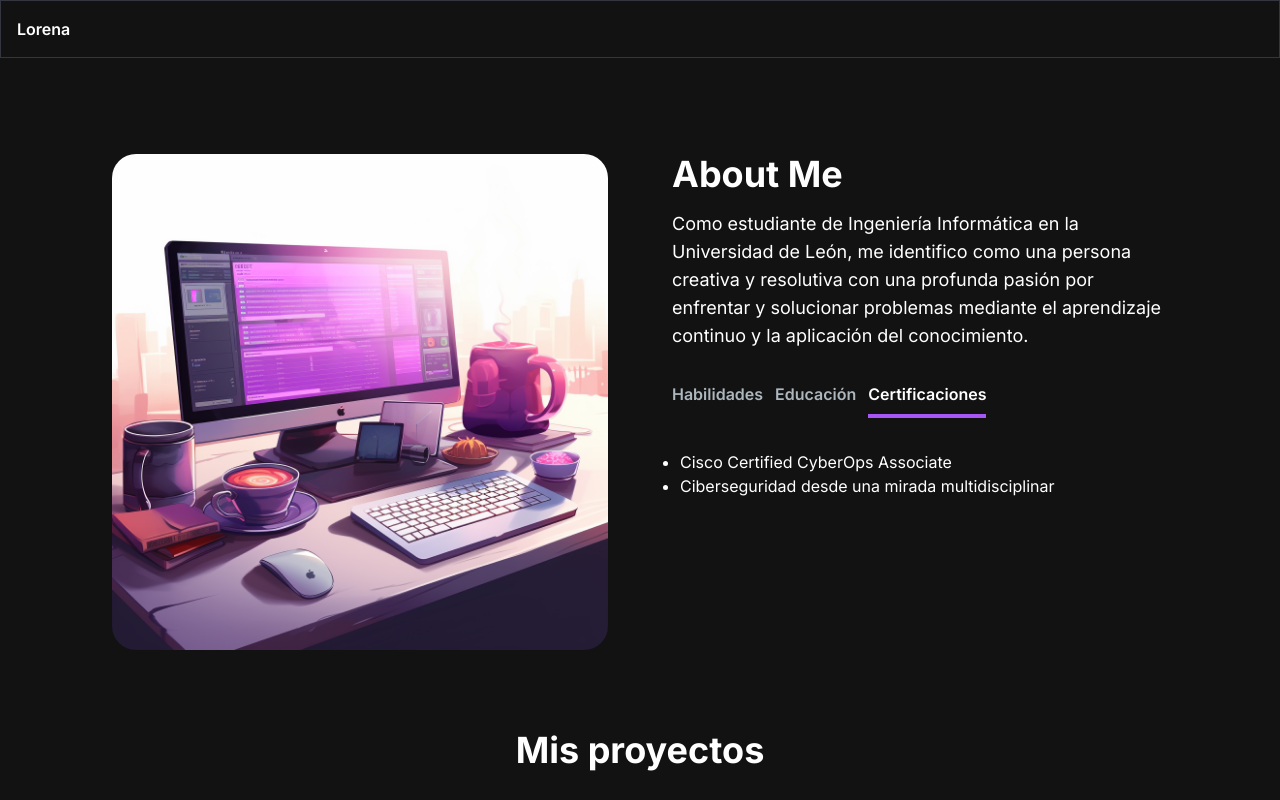
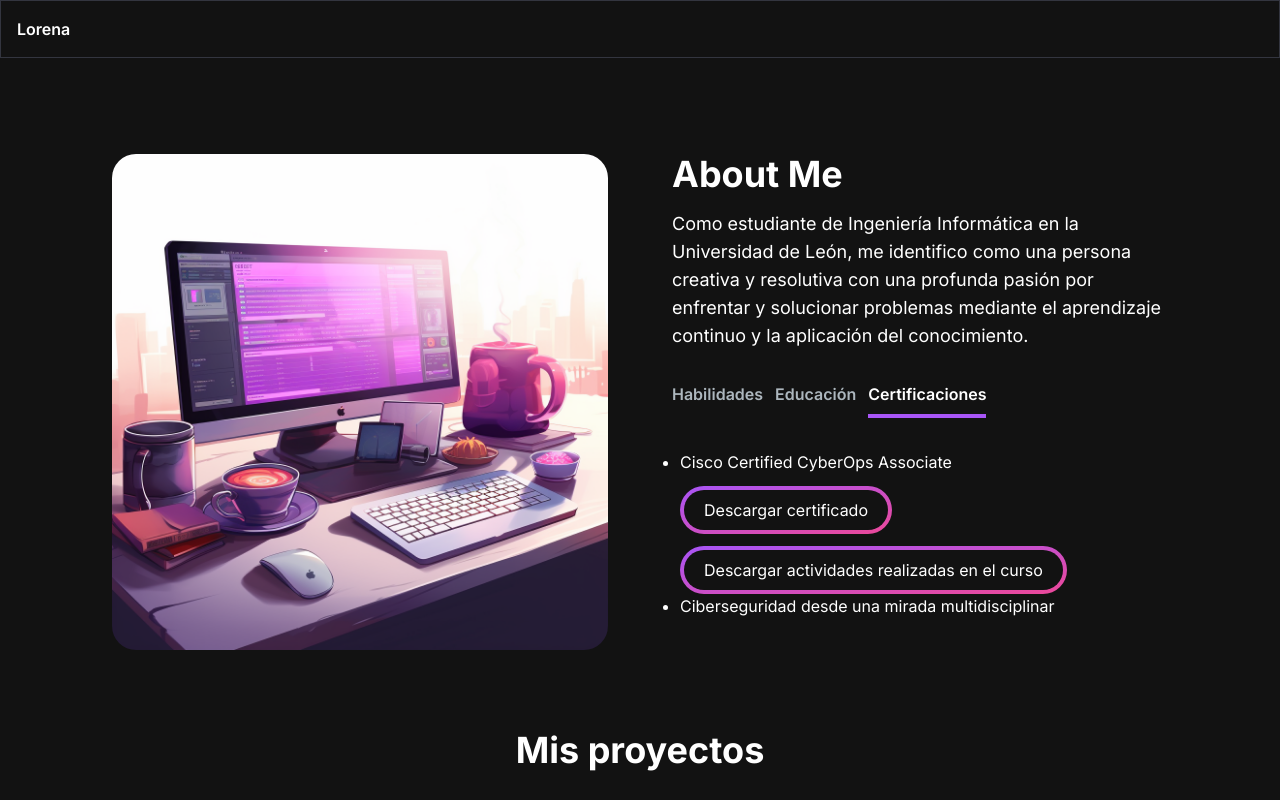
Before and after one commit to LorenaAlbillos/portfolio, a Next.js app: page / in a window 1280 px wide. Both pictures are taken after a click on the button "Certificaciones". Shown: the part 594-1394 px from the top of the page. Built offline with nearby package versions, Linux system fonts and the light colour scheme.

Commit message:
Update: añadido el link a los certificados

```diff
--- a/src/app/components/AboutSection.jsx
+++ b/src/app/components/AboutSection.jsx
@@ -2,6 +2,7 @@
 import React, { useTransition, useState } from "react";
 import Image from "next/image";
 import TabButton from "./TabButton";
+import Link from "next/link";
 
 const TAB_DATA = [
   {
@@ -34,6 +35,25 @@ const TAB_DATA = [
     content: (
       <ul className="list-disc pl-2">
         <li>Cisco Certified CyberOps Associate</li>
+        <Link
+          href="/Certificado.pdf"
+          className="px-1 inline-block py-1 w-full sm:w-fit rounded-full bg-gradient-to-br from-primary-500 to-secondary-500 hover:bg-slate-800 text-white mt-3"
+          target="_blank" //recargar otra página
+        >
+          <span className="block bg-[#121212] hover:bg-slate-800 rounded-full px-5 py-2">
+            Descargar certificado
+          </span>
+        </Link>
+        <div></div>
+        <Link
+          href="/Certificado2.pdf"
+          className="px-1 inline-block py-1 w-full sm:w-fit rounded-full bg-gradient-to-br from-primary-500 to-secondary-500 hover:bg-slate-800 text-white mt-3"
+          target="_blank" //recargar otra página
+        >
+          <span className="block bg-[#121212] hover:bg-slate-800 rounded-full px-5 py-2">
+            Descargar actividades realizadas en el curso
+          </span>
+        </Link>
         <li>Ciberseguridad desde una mirada multidisciplinar</li>
       </ul>
     ),
```
